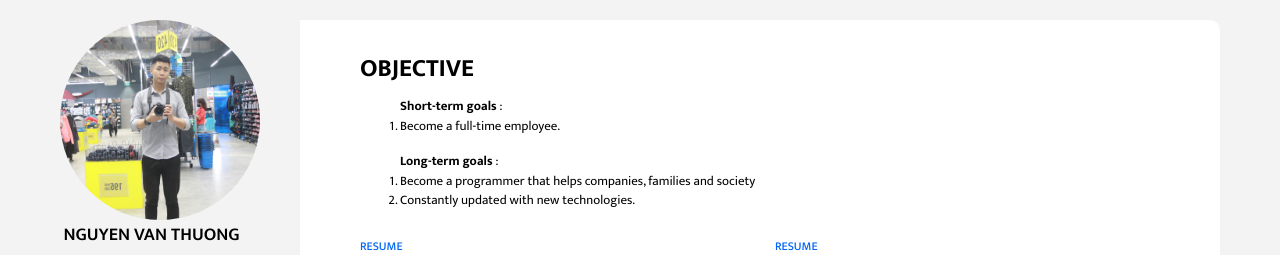
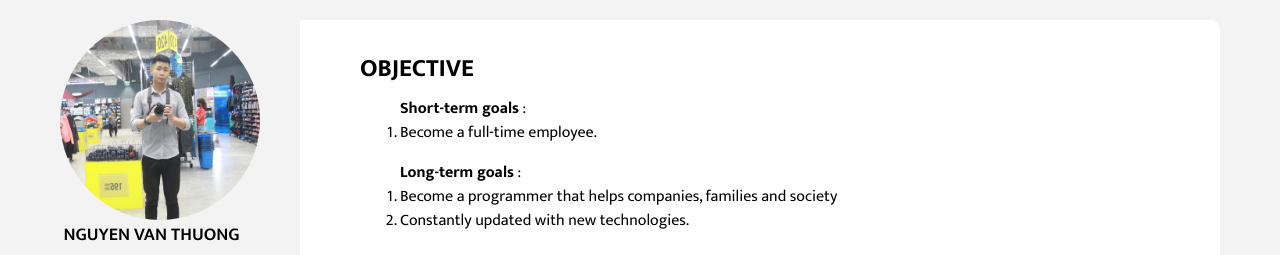
Before and after one commit to nguyenvanthuong0201/nguyenvanthuong0201.github.io, a website: page index.html in a window 1280 px wide. Shown: the top 255 px of the page. Drawn offline with Linux system fonts and the light colour scheme.

Commit message:
update font & layout

```diff
--- a/index.html
+++ b/index.html
@@ -59,12 +59,12 @@
         <main>
             <section class="intro-section">
                 <h2 class="section-title">OBJECTIVE</h2>
-                <ol style="font-size: 13px;"><b>Short-term goals</b> :
-                    <li  style="font-size: 13px;">Become a full-time employee. </li>
-                </ol  style="font-size: 13px;">
-                <ol  style="font-size: 13px;"><b>Long-term goals</b> :
-                    <li  style="font-size: 13px;">Become a programmer that helps companies, families and society </li>
-                    <li  style="font-size: 13px;">Constantly updated with new technologies. </li>
+                <ol style="font-size: 1rem;"><b>Short-term goals</b> :
+                    <li  style="font-size: 1rem;">Become a full-time employee. </li>
+                </ol  style="font-size: 1rem;">
+                <ol  style="font-size: 1rem;"><b>Long-term goals</b> :
+                    <li  style="font-size: 1rem;">Become a programmer that helps companies, families and society </li>
+                    <li  style="font-size: 1rem;">Constantly updated with new technologies. </li>
                 </ol>
 
             </section>
```
Also changed, not shown: assets/css/live-resume.css.
